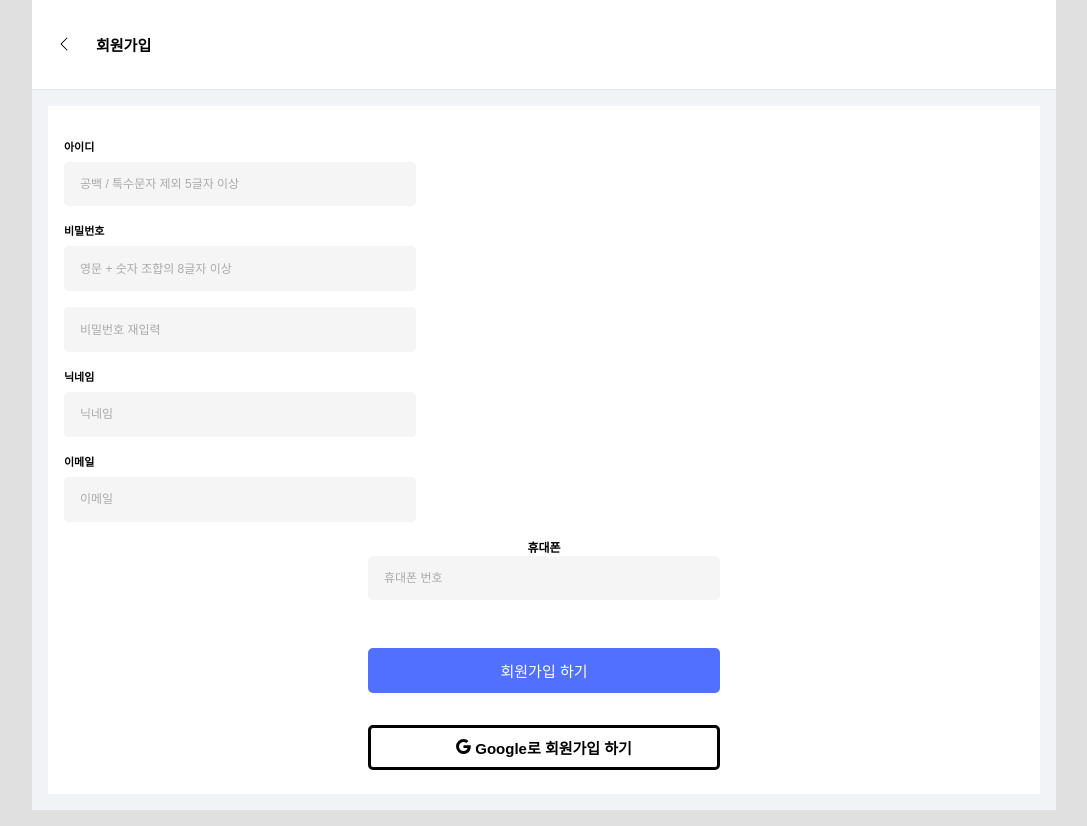
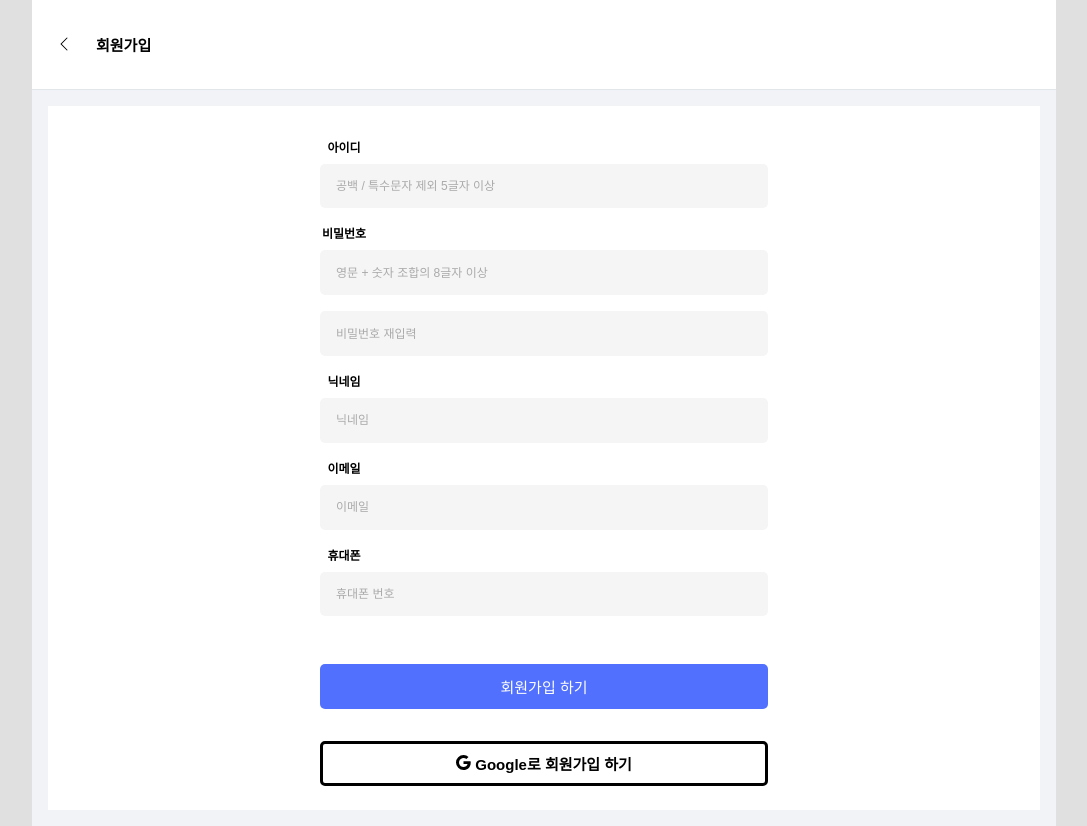
Before and after one commit to codestates-seb/seb43_main_021, a React (Create React App) app in the folder client/: page /signup in a window 1280 px wide. Shown: the whole page, without its empty margins (96-1183 px from the left). Built offline with nearby package versions, Linux system fonts and the light colour scheme.

Commit message:
로그인 회원가입 페이지 수정

```diff
--- a/client/src/pages/CreateAuction.jsx
+++ b/client/src/pages/CreateAuction.jsx
@@ -1,13 +1,17 @@
 import React from "react";
 import styled from "styled-components";
+import { useNavigate } from "react-router-dom";
 import { IoIosCamera } from "react-icons/io";
 import { BsChevronLeft } from "react-icons/bs";
 
 const CreateAuction = () => {
+
+  const navigate = useNavigate();
+
   return (
     <Wrapper>
       <Header>
-        <BsChevronLeft /> {/* onClick={() => navigate{"/Home"}} 이벤트 넣기 */}
+        <BackButton onClick={() => navigate('/')} /> {/* onClick={() => navigate{"/Home"}} 이벤트 넣기 */}
         <HeaderTitle>
           <h2>경매 등록하기</h2>
         </HeaderTitle>
@@ -67,6 +71,10 @@ const Header = styled.div`
     border-color: hsl(210, 8%, 90%);
     border-bottom-style: solid;
     border-bottom-width: 1px;
+`;
+
+const BackButton = styled(BsChevronLeft)`
+  cursor: pointer;
 `;
 
 const HeaderTitle = styled.div`
@@ -150,6 +158,7 @@ const AddImages = styled.div`
       padding-top: 1.2rem;
       padding-bottom: 0.8rem;
     }
+
     h4 {
       padding-left: 1rem;
       color: #D2D2D4;
--- a/client/src/pages/Login.jsx
+++ b/client/src/pages/Login.jsx
@@ -1,12 +1,16 @@
 import React from "react";
 import styled from "styled-components";
+import { useNavigate } from "react-router-dom";
 import { BsChevronLeft, BsGoogle } from "react-icons/bs";
 
 const Login = () => {
+
+  const navigate = useNavigate();
+
   return (
     <Wrapper>
       <Header>
-      <BsChevronLeft /> {/* onClick={() => navigate{"/Home"}} 이벤트 넣기 */}
+      <BackButton onClick={() => navigate('/')} /> {/* onClick={() => navigate{"/Home"}} 이벤트 넣기 */}
         <HeaderTitle>
           <h2>로그인</h2>
         </HeaderTitle>
@@ -63,6 +67,10 @@ const Header = styled.div`
     border-color: hsl(210, 8%, 90%);
     border-bottom-style: solid;
     border-bottom-width: 1px;
+`;
+
+const BackButton = styled(BsChevronLeft)`
+  cursor: pointer;
 `;
 
 const HeaderTitle = styled.div`
--- a/client/src/pages/SignUp.jsx
+++ b/client/src/pages/SignUp.jsx
@@ -1,12 +1,16 @@
 import React from "react";
 import styled from "styled-components";
+import { useNavigate } from "react-router-dom";
 import { BsChevronLeft, BsGoogle } from "react-icons/bs";
 
 const SignUp = () => {
+
+  const navigate = useNavigate();
+
   return (
     <Wrapper>
       <Header>
-        <BsChevronLeft /> {/* onClick={() => navigate{"/Home"}} 이벤트 넣기 */}
+        <BackButton onClick={() => navigate('/')} /> {/* onClick={() => navigate{"/Home"}} 이벤트 넣기 */}
         <HeaderTitle>
           <h2>회원가입</h2>
         </HeaderTitle>
@@ -14,23 +18,39 @@ const SignUp = () => {
       <Container>
         <Body>
           <CreateId>
+            <CreateIdTitle>
               <h3>아이디</h3>
+            </CreateIdTitle>
+            <CreateIdInput>
               <input placeholder="공백 / 특수문자 제외 5글자 이상"></input>
+            </CreateIdInput>
           </CreateId>
           <CreatePw>
+            <CreatePwTitle>
               <h3>비밀번호</h3>
+            </CreatePwTitle>
+            <CreatePwInput>
               <input placeholder="영문 + 숫자 조합의 8글자 이상"></input>
+            </CreatePwInput>
           </CreatePw>
           <AgainPw>
             <input placeholder="비밀번호 재입력"></input>
           </AgainPw>
           <CreateNickName>
+            <CreateNickNameTitle>
               <h3>닉네임</h3>
+            </CreateNickNameTitle>
+            <CreateNickNameInput>
               <input placeholder="닉네임"></input>
+            </CreateNickNameInput>
           </CreateNickName>
           <AddEmail>
+              <AddEmailTitle>
                 <h3>이메일</h3>
+              </AddEmailTitle>
+              <AddEmailInput>
                 <input type="email" placeholder="이메일"></input>
+              </AddEmailInput>
           </AddEmail>
           <AddPhone>
             <AddPhoneTitle>
@@ -72,8 +92,13 @@ const Header = styled.div`
   border-bottom-width: 1px;
 `;
 
+const BackButton = styled(BsChevronLeft)`
+  cursor: pointer;
+`;
+
 const HeaderTitle = styled.div`
   padding-left: 1.5rem;
+
   h2 {
     font-size: 15px;
     font-weight: bold;
@@ -92,11 +117,30 @@ const Body = styled.div`
 `;
 
 const CreateId = styled.div`
+  padding-top: 1rem;
+`;
+
+const CreateIdTitle = styled.div`
+  display: flex;
+  align-items: center;
+  justify-content: center;
+  padding-right: 19.5rem;
+
+    @media screen and (min-width: 768px) {
+      padding-right: 25rem;
+    }
+
   h3 {
-    padding: 1rem 0.2rem 0.5rem 0;
-    font-size: 11px;
+    padding-bottom: 0.5rem;
+    font-size: 12px;
     font-weight: bold;
   }
+`;
+
+const CreateIdInput = styled.div`
+  display: flex;
+  align-items: center;
+  justify-content: center;
 
   input {
     background-color: #F5F5F5;
@@ -107,6 +151,10 @@ const CreateId = styled.div`
     border-radius: 5px;
     font-size: 12px;
     padding-left: 1rem;
+
+      @media screen and (min-width: 768px) {
+        width: 28rem;
+      }
   }
 
   input::placeholder {
@@ -115,11 +163,30 @@ const CreateId = styled.div`
 `;
 
 const CreatePw = styled.div`
+  padding-top: 1rem;
+`;
+
+const CreatePwTitle = styled.div`
+  display: flex;
+  align-items: center;
+  justify-content: center;
+  padding-right: 19.5rem;
+
+    @media screen and (min-width: 768px) {
+      padding-right: 25rem;
+    }
+
   h3 {
-    padding: 1rem 0.2rem 0.5rem 0;
-    font-size: 11px;
+    padding-bottom: 0.5rem;
+    font-size: 12px;
     font-weight: bold;
   }
+`;
+
+const CreatePwInput = styled.div`
+  display: flex;
+  align-items: center;
+  justify-content: center;
 
   input {
     background-color: #F5F5F5;
@@ -130,6 +197,10 @@ const CreatePw = styled.div`
     border-radius: 5px;
     font-size: 12px;
     padding-left: 1rem;
+
+      @media screen and (min-width: 768px) {
+        width: 28rem;
+      }
   }
 
   input::placeholder {
@@ -138,29 +209,10 @@ const CreatePw = styled.div`
 `;
 
 const AgainPw = styled.div`
+  display: flex;
+  align-items: center;
+  justify-content: center;
   padding-top: 1rem;
-  input {
-    background-color: #F5F5F5;
-    border: none;
-    outline: none;
-    width: 22rem;
-    height: 2.8rem;
-    border-radius: 5px;
-    font-size: 12px;
-    padding-left: 1rem;
-  }
-
-  input::placeholder {
-    color: #AAAAAA;
-  }
-  `;
-
-  const CreateNickName = styled.div`
-    h3 {
-      padding: 1rem 0.2rem 0.5rem 0;
-      font-size: 11px;
-      font-weight: bold;
-    }
 
   input {
     background-color: #F5F5F5;
@@ -171,6 +223,10 @@ const CreatePw = styled.div`
     border-radius: 5px;
     font-size: 12px;
     padding-left: 1rem;
+
+      @media screen and (min-width: 768px) {
+        width: 28rem;
+      }
   }
 
   input::placeholder {
@@ -178,12 +234,31 @@ const CreatePw = styled.div`
   }
 `;
 
-  const AddEmail = styled.div`
+const CreateNickName = styled.div`
+  padding-top: 1rem;
+`;
+
+const CreateNickNameTitle = styled.div`
+  display: flex;
+  align-items: center;
+  justify-content: center;
+  padding-right: 19.5rem;
+
+    @media screen and (min-width: 768px) {
+      padding-right: 25rem;
+    }
+
   h3 {
-      padding: 1rem 0.2rem 0.5rem 0;
-      font-size: 11px;
+    padding-bottom: 0.5rem;
+    font-size: 12px;
     font-weight: bold;
   }
+`;
+
+const CreateNickNameInput = styled.div`
+  display: flex;
+  align-items: center;
+  justify-content: center;
 
   input {
     background-color: #F5F5F5;
@@ -194,6 +269,56 @@ const CreatePw = styled.div`
     border-radius: 5px;
     font-size: 12px;
     padding-left: 1rem;
+
+      @media screen and (min-width: 768px) {
+        width: 28rem;
+      }
+  }
+
+  input::placeholder {
+  color: #AAAAAA;
+  }
+`;
+
+const AddEmail = styled.div`
+  padding-top: 1rem;
+`;
+
+const AddEmailTitle = styled.div`
+  display: flex;
+  align-items: center;
+  justify-content: center;
+  padding-right: 19.5rem;
+
+    @media screen and (min-width: 768px) {
+      padding-right: 25rem;
+    }
+
+  h3 {
+    padding-bottom: 0.5rem;
+    font-size: 12px;
+    font-weight: bold;
+  }
+`;
+
+const AddEmailInput = styled.div`
+  display: flex;
+  align-items: center;
+  justify-content: center;
+
+  input {
+    background-color: #F5F5F5;
+    border: none;
+    outline: none;
+    width: 22rem;
+    height: 2.8rem;
+    border-radius: 5px;
+    font-size: 12px;
+    padding-left: 1rem;
+
+      @media screen and (min-width: 768px) {
+        width: 28rem;
+      }
   }
 
   input::placeholder {
@@ -209,8 +334,14 @@ const CreatePw = styled.div`
   display: flex;
   align-items: center;
   justify-content: center;
+  padding-right: 19.5rem;
+
+    @media screen and (min-width: 768px) {
+      padding-right: 25rem;
+    }
 
   h3 {
+    padding-bottom: 0.5rem;
     font-size: 12px;
     font-weight: bold;
   }
@@ -230,6 +361,10 @@ const CreatePw = styled.div`
     border-radius: 5px;
     font-size: 12px;
     padding-left: 1rem;
+
+      @media screen and (min-width: 768px) {
+        width: 28rem;
+      }
   }
 
   input::placeholder {
@@ -251,6 +386,10 @@ const CreatePw = styled.div`
     height: 2.8rem;
     border-radius: 5px;
     font-size: 15px;
+
+    @media screen and (min-width: 768px) {
+      width: 28rem;
+    }
   }
 `;
 
@@ -269,5 +408,9 @@ const CreatePw = styled.div`
     border-radius: 5px;
     font-size: 15px;
     font-weight: bold;
+
+    @media screen and (min-width: 768px) {
+      width: 28rem;
+    }
   }
 `;
```
Lines whose indentation alone changed are shown as unchanged.
